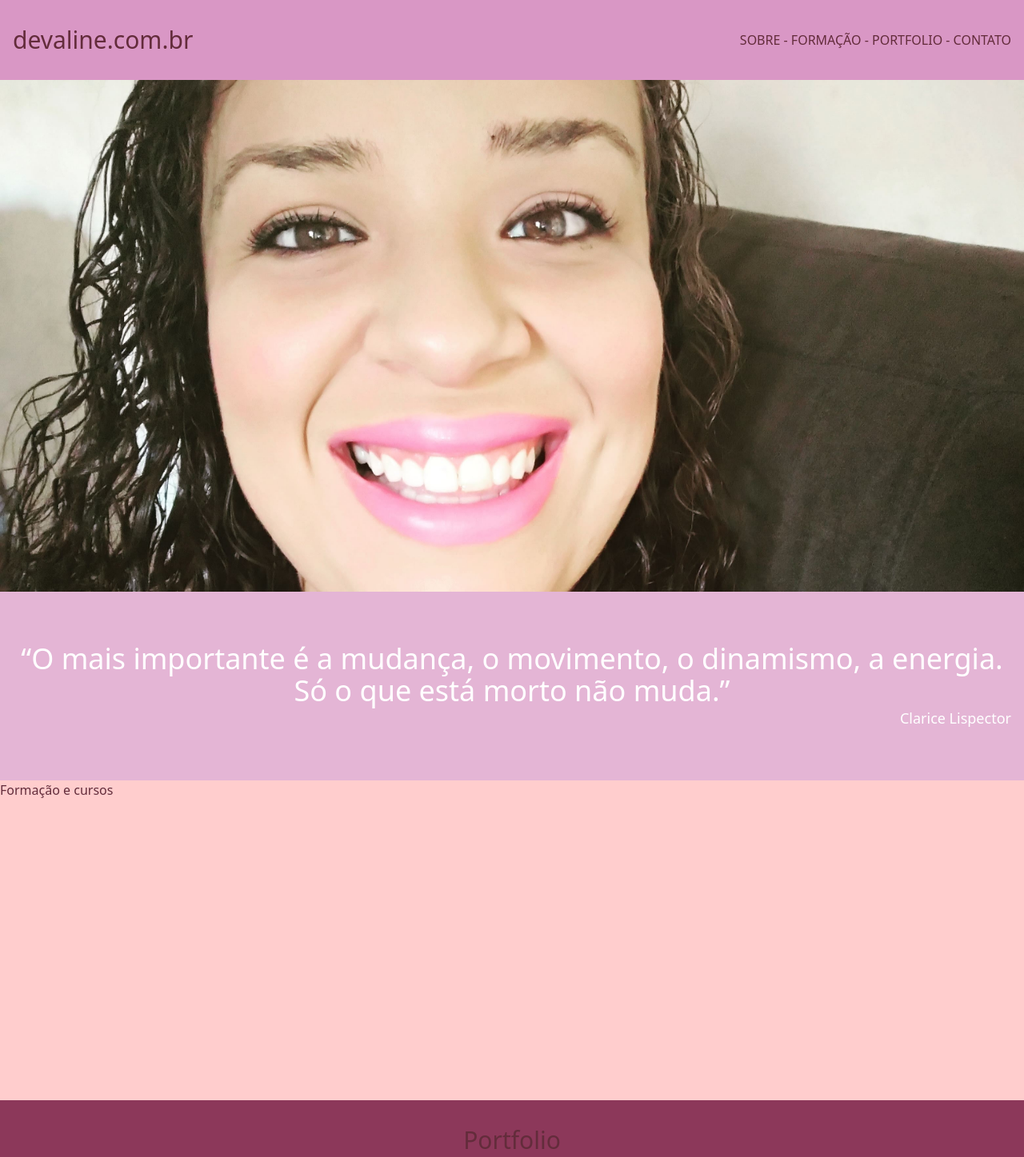
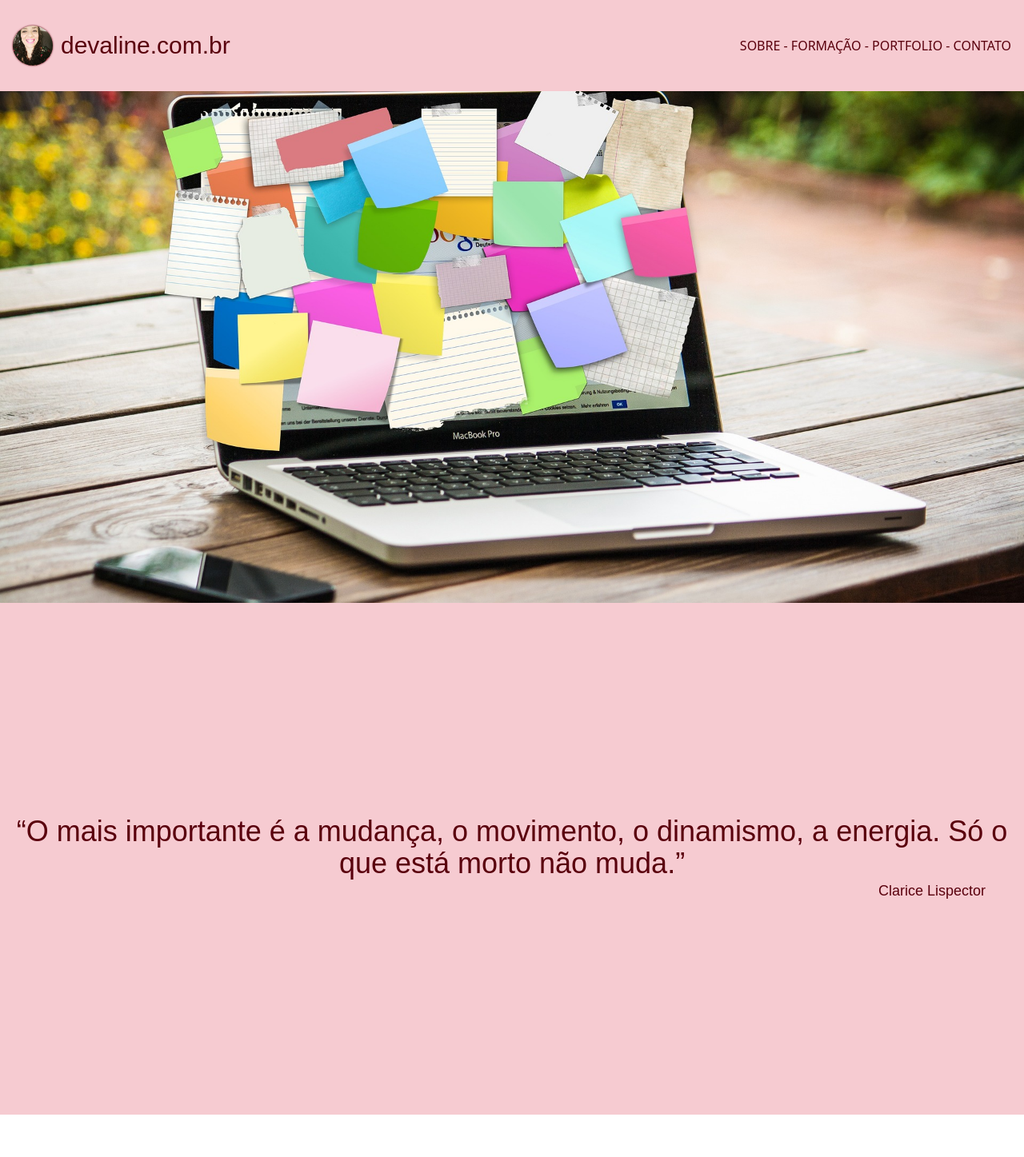
Before and after one commit to bertolaaline/portfolio-aline, a website built with Vite: page underconstruction.html in a window 1280 px wide. Shown: the top 1447 px of the page at 80% size. After the commit the page ends 1394 px from the top, so only its background shows below. Built offline with nearby package versions, Linux system fonts and the light colour scheme; a web font is replaced by a local one.

Commit message:
Altera o layout

```diff
--- a/src/css/styles.css
+++ b/src/css/styles.css
@@ -1,19 +1,31 @@
-/* @import 'https://cdn.jsdelivr.net/npm/bootstrap@5.1.3/dist/css/bootstrap.min.css'; */
-
-@import url('https://fonts.googleapis.com/css2?family=Poppins:wght@400;600&display=swap');
+@import url('https://fonts.googleapis.com/css2?family=Mochiy+Pop+One&display=swap');
 
 @tailwind base;
 @tailwind components;
 @tailwind utilities;
 
-.navbar {
+.topbar {
   @apply flex justify-between items-center w-full;
   @apply py-8 px-4;
-@apply bg-base-300;
+  @apply bg-secondary text-secondary-content;
 }
 
 .logo {
+  font-family: 'Mochiy Pop One', sans-serif;
+  display: flex;
+  align-items: center;
+  gap: 10px;
+
   @apply text-3xl;
+}
+
+.fotinha {
+  width: 50px;
+}
+
+.fotinha > img {
+  border-radius: 25px;
+  filter: drop-shadow(0 0 1px #5c000c);
 }
 
 .menu {
@@ -22,8 +34,8 @@
 
 .foto-aline {
   min-height: 80vh;
-  background-image: url("src/img/aline.jpg");
-  background-position: top;
+  background-image: url("src/img/background.jpg");
+  background-position: center;
   background-size: cover;
   background-repeat: no-repeat;
 
@@ -31,10 +43,18 @@
 }
 
 .frase-de-efeito {
+  min-height: 80vh;
+  display: flex;
+  flex-direction: column;
+  justify-content: center;
+
+  font-family: 'Mochiy Pop One', sans-serif;
+
   @apply w-full;
-@apply bg-base-200 text-white text-center;
+  @apply bg-secondary text-secondary-content text-center;
   @apply py-16 px-4;
 }
+
 
 .formacao {
   height: 400px;
--- a/tailwind.config.js
+++ b/tailwind.config.js
@@ -10,6 +10,6 @@ module.exports = {
   },
   plugins: [require("daisyui")],
   daisyui: {
-    themes: ["valentine"]
+    themes: ["pastel"]
   }
 }
--- a/underconstruction.html
+++ b/underconstruction.html
@@ -1,47 +1,66 @@
 <!DOCTYPE html>
-<html lang="pt-br" data-theme="valentine">
+<html lang="pt-br" data-theme="pastel">
 <head>
   <meta charset="UTF-8">
   <meta http-equiv="X-UA-Compatible" content="IE=edge">
   <meta name="viewport" content="width=device-width, initial-scale=1.0">
   <title>Portfolio Aline</title>
 </head>
-<body class="w-full bg-base-100">
-  <div class="navbar">
+<body class="w-full bg-primary">
+  <div class="topbar">
     <div class="logo">
-      devaline.com.br
+      <div class="fotinha">
+        <img src="./src/img/aline.jpg" alt="Foto da Aline">
+      </div>
+      <div>
+        <h1>
+          devaline.com.br
+        </h1>
+      </div>
     </div>
-    <div class="menu">
+    <nav class="menu">
       Sobre - Formação - Portfolio - Contato
-    </div>
-  </div>
-  <div class="foto-aline">
-
-  </div>
-  <div class="frase-de-efeito">
-  <p class="text-4xl">“O mais importante é a mudança, o movimento, o dinamismo, a energia. Só o que está morto não muda.”</p>
-  <p class="text-right text-lg">Clarice Lispector</p>
-  </div>
-  <div class="formacao">
-    Formação e cursos
-  </div>
-  <div class="portfolio">
-    <div class="title">
-      Portfolio
-    </div>
-    <div class="card">
-      <h2>
-        Titulo do Card
-      </h2>
-      <p>Lorem ipsum dolor sit, amet consectetur adipisicing elit. Pariatur amet expedita reprehenderit, distinctio et animi laudantium neque aut culpa maiores quasi praesentium deleniti minus dolorum, debitis est ratione non suscipit!</p>
-    </div>
-  </div>
-  <div class="contato">
-    Links das Redes Sociais
+    </nav>
   </div>
 
+  <div class="foto-aline">
+    <!-- // -->
+  </div>
+
+  <div class="frase-de-efeito">
+    <p class="text-4xl">
+      “O mais importante é a mudança, o movimento, o dinamismo, a energia. Só o que está morto não muda.”
+    </p>
+    <p class="text-right text-lg pr-8">
+      Clarice Lispector
+    </p>
+  </div>
+
+  <!-- FORMAÇÃO E CURSOS -->
+  <!-- <div class="formacao"> -->
+    <!-- Formação e cursos -->
+  <!-- </div> -->
+
+  <!-- PORTFOLIO -->
+  <!-- <div class="portfolio"> -->
+    <!-- <div class="title"> -->
+      <!-- Portfolio -->
+    <!-- </div> -->
+    <!-- <div class="card"> -->
+      <!-- <h2> -->
+        <!-- Titulo do Card -->
+      <!-- </h2> -->
+      <!-- <p> -->
+        <!-- Lorem ipsum dolor sit, amet consectetur adipisicing elit. Pariatur amet expedita reprehenderit, distinctio et animi laudantium neque aut culpa maiores quasi praesentium deleniti minus dolorum, debitis est ratione non suscipit! -->
+      <!-- </p> -->
+    <!-- </div> -->
+  <!-- </div> -->
+
+  <!-- CONTATO -->
+  <!-- <div class="contato"> -->
+    <!-- Links das Redes Sociais -->
+  <!-- </div> -->
+
   <script src="./src/js/main.js" type="module"></script>
-  <!-- JavaScript Bundle with Popper -->
-  <!-- <script src="https://cdn.jsdelivr.net/npm/bootstrap@5.2.0-beta1/dist/js/bootstrap.bundle.min.js" integrity="sha384-pprn3073KE6tl6bjs2QrFaJGz5/SUsLqktiwsUTF55Jfv3qYSDhgCecCxMW52nD2" crossorigin="anonymous"></script> -->
 </body>
 </html>
```
Also changed, not shown: src/img/background.jpg (added). Lines whose indentation alone changed are shown as unchanged.
